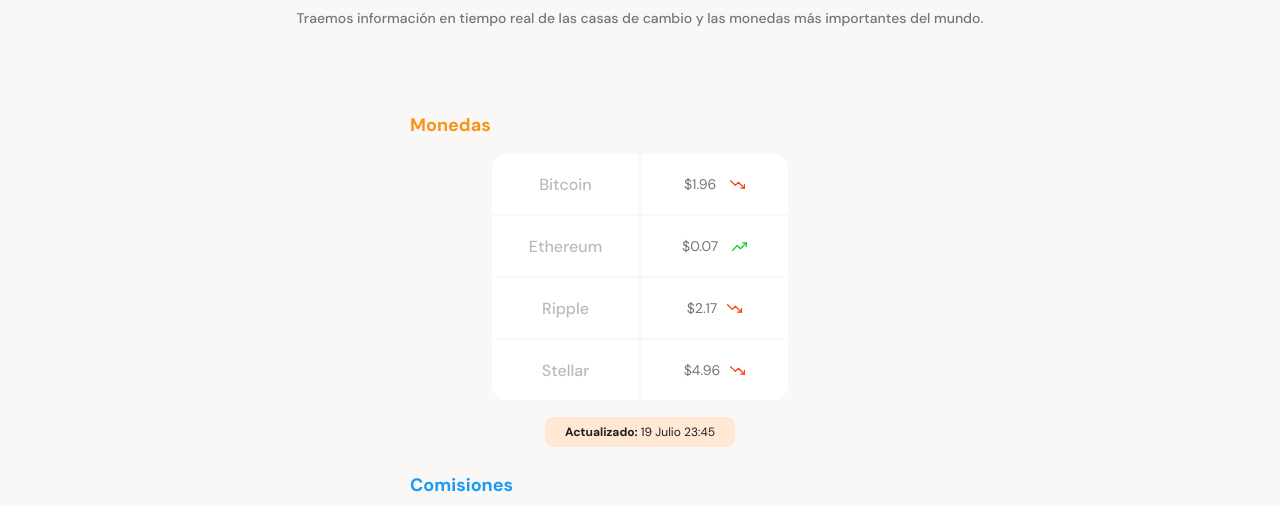
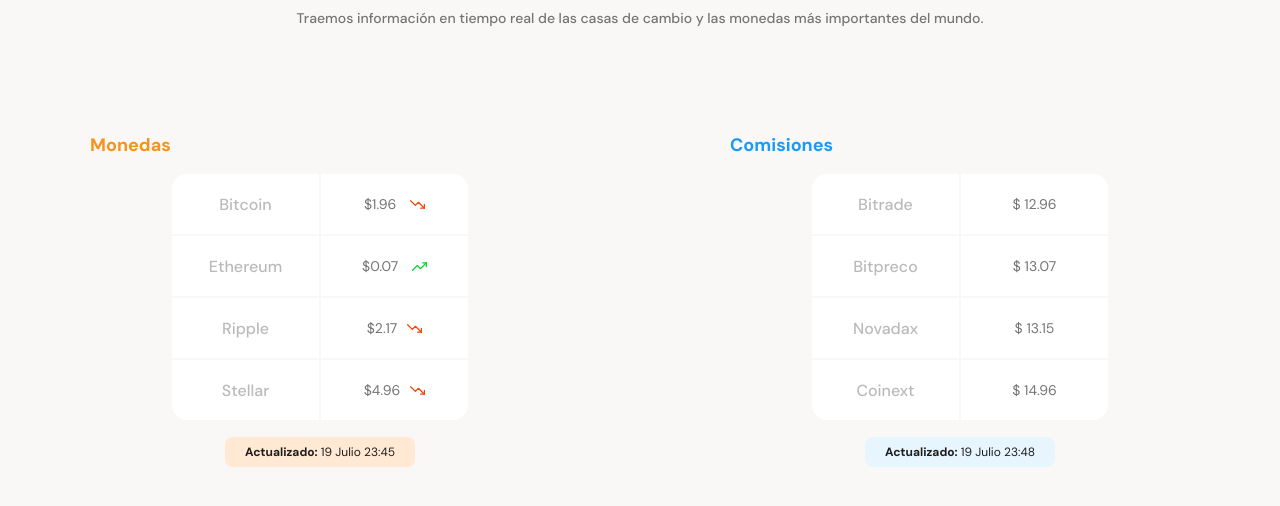
Before and after one commit to ixcheldelsun/batabit-mobile, a plain HTML site: page index.html in a window 1280 px wide. Shown: the part 710-1216 px from the top of the page. Drawn offline with Linux system fonts and the light colour scheme.

Commit message:
Slider de tablas listo

```diff
--- a/main.css
+++ b/main.css
@@ -149,7 +149,12 @@ main {
 }
 
 .main-tables-container {
-    margin-top: 30px;
+    display: flex;
+    margin-top: 50px;
+    height: 360px;
+    overflow-x: scroll;
+    overscroll-behavior-x: contain;
+    scroll-snap-type: x proximity;
 }
 
 .main-table {
@@ -157,6 +162,7 @@ main {
     min-width: 235px;
     max-width: 500px;
     height: 360px;
+    scroll-snap-align: center;
     margin: 0 auto;
     font: var(--font-inter);
 }
```
